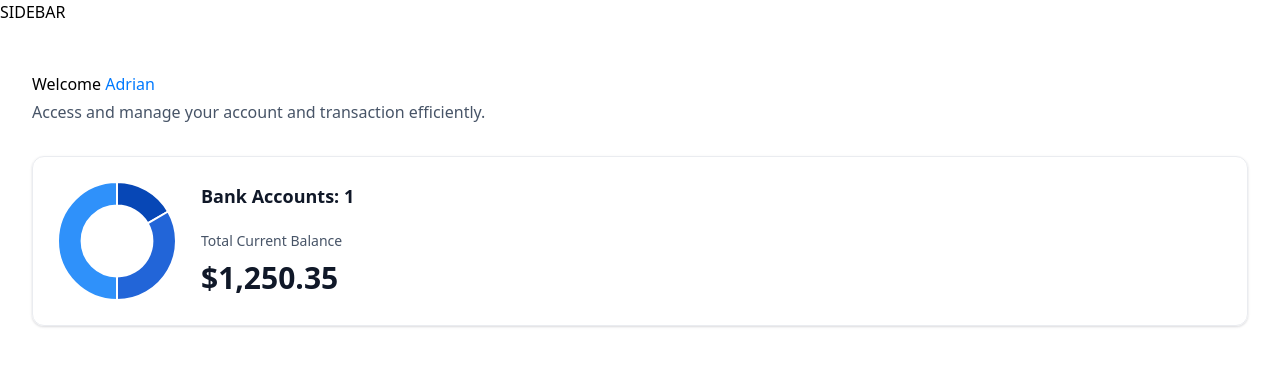
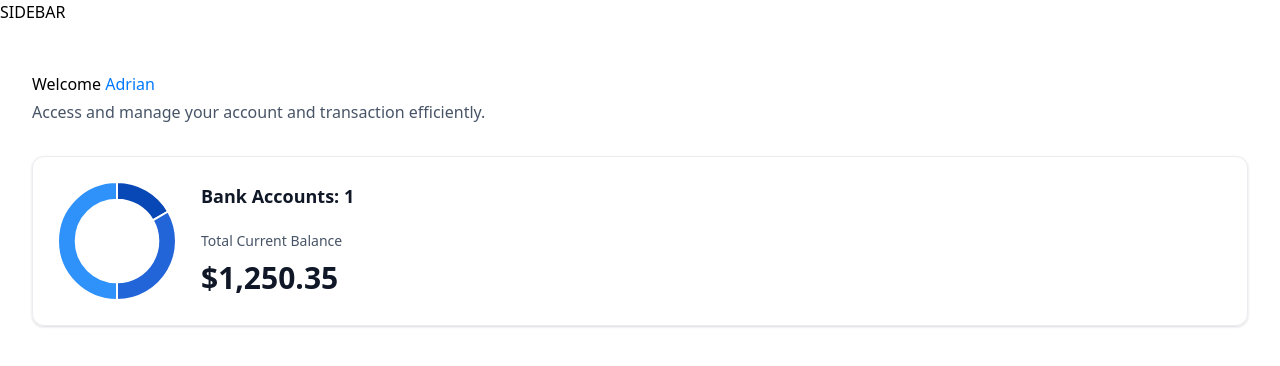
Before and after one commit to Berthje/banquee-app, a Next.js app: page / in a window 1280 px wide. Shown: the top 366 px of the page. Built offline with nearby package versions, Linux system fonts and the light colour scheme.

Commit message:
refactor: Update DoughnutChart cutout to 70%

```diff
--- a/components/DoughnutChart.tsx
+++ b/components/DoughnutChart.tsx
@@ -20,7 +20,7 @@ const DoughnutChart = ({ accounts }: DoughnutChartProps) => {
     return <Doughnut
         data={data}
         options={{
-            cutout: '60%',
+            cutout: '70%',
             plugins: {
                 legend: {
                     display: false
```
